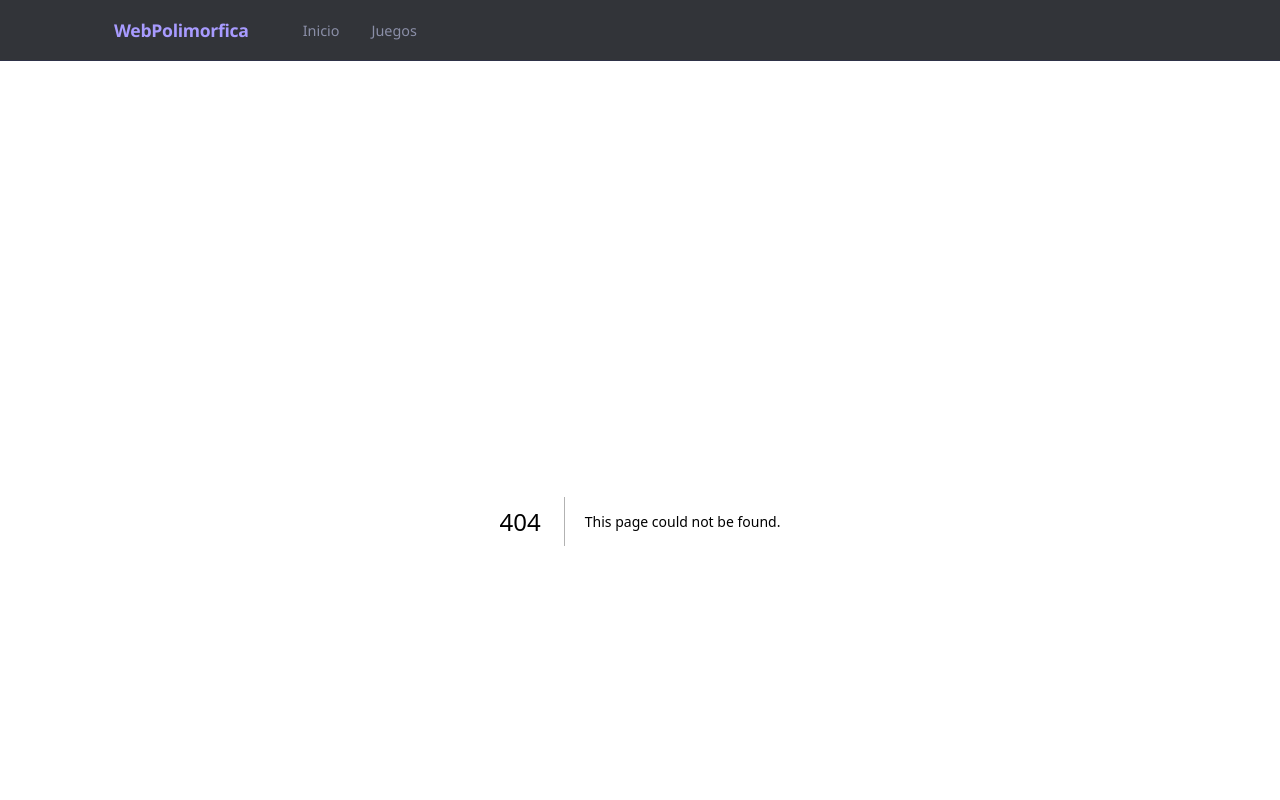
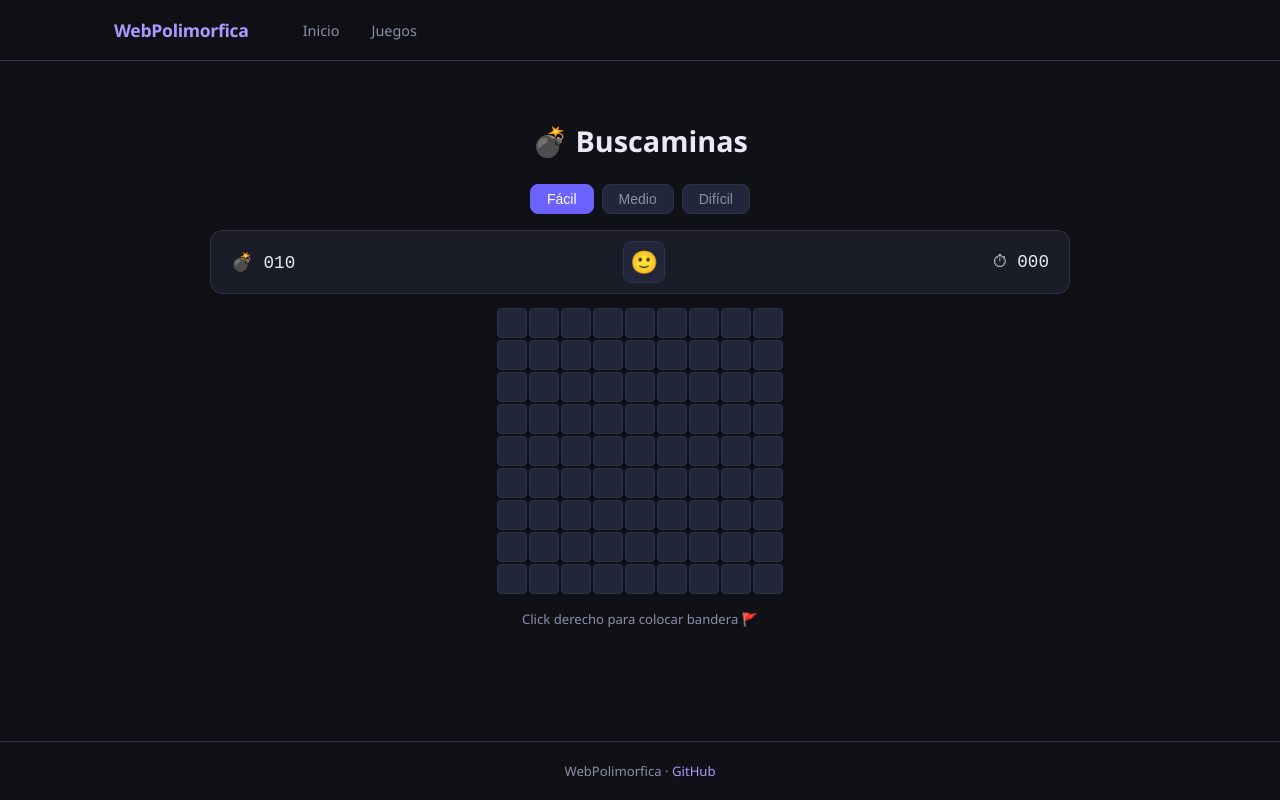
Before and after one commit to zeuscabanas/WebPolimorfica, a Next.js app: page /juegos/buscaminas in a window 1280 px wide. Before the commit this address had no page. Shown: the top 800 px of the page. Built offline with nearby package versions, Linux system fonts and the light colour scheme.

Commit message:
feat: juegos buscaminas y ajedrez

```diff
--- /dev/null
+++ b/app/juegos/buscaminas/page.js
@@ -0,0 +1,180 @@
+'use client';
+import { useState, useEffect, useRef, useCallback } from 'react';
+
+const CONFIGS = {
+  facil:   { rows: 9,  cols: 9,  mines: 10, label: 'Fácil' },
+  medio:   { rows: 16, cols: 16, mines: 40, label: 'Medio' },
+  dificil: { rows: 16, cols: 30, mines: 99, label: 'Difícil' },
+};
+
+const NUM_COLORS = { 1:'#2563eb', 2:'#16a34a', 3:'#dc2626', 4:'#7c3aed', 5:'#b91c1c', 6:'#0891b2', 7:'#111827', 8:'#6b7280' };
+
+function makeEmpty(rows, cols) {
+  return Array.from({ length: rows }, () =>
+    Array.from({ length: cols }, () => ({ mine: false, revealed: false, flagged: false, count: 0 }))
+  );
+}
+
+function placeMines(base, rows, cols, mines, safeR, safeC) {
+  const board = base.map(r => r.map(c => ({ ...c })));
+  let placed = 0;
+  while (placed < mines) {
+    const r = Math.floor(Math.random() * rows);
+    const c = Math.floor(Math.random() * cols);
+    if (!board[r][c].mine && !(Math.abs(r - safeR) <= 1 && Math.abs(c - safeC) <= 1)) {
+      board[r][c].mine = true;
+      placed++;
+    }
+  }
+  for (let r = 0; r < rows; r++) {
+    for (let c = 0; c < cols; c++) {
+      if (board[r][c].mine) continue;
+      let count = 0;
+      for (let dr = -1; dr <= 1; dr++)
+        for (let dc = -1; dc <= 1; dc++) {
+          const nr = r + dr, nc = c + dc;
+          if (nr >= 0 && nr < rows && nc >= 0 && nc < cols && board[nr][nc].mine) count++;
+        }
+      board[r][c].count = count;
+    }
+  }
+  return board;
+}
+
+function floodReveal(board, startR, startC, rows, cols) {
+  const b = board.map(r => r.map(c => ({ ...c })));
+  const stack = [[startR, startC]];
+  const visited = new Set();
+  while (stack.length) {
+    const [r, c] = stack.pop();
+    const key = `${r},${c}`;
+    if (r < 0 || r >= rows || c < 0 || c >= cols || visited.has(key)) continue;
+    if (b[r][c].flagged) continue;
+    visited.add(key);
+    b[r][c].revealed = true;
+    if (!b[r][c].mine && b[r][c].count === 0) {
+      for (let dr = -1; dr <= 1; dr++)
+        for (let dc = -1; dc <= 1; dc++)
+          if (dr !== 0 || dc !== 0) stack.push([r + dr, c + dc]);
+    }
+  }
+  return b;
+}
+
+export default function Buscaminas() {
+  const [difficulty, setDifficulty] = useState('facil');
+  const [board, setBoard] = useState(() => makeEmpty(9, 9));
+  const [gameState, setGameState] = useState('idle');
+  const [minesLeft, setMinesLeft] = useState(10);
+  const [time, setTime] = useState(0);
+  const timerRef = useRef(null);
+  const config = CONFIGS[difficulty];
+
+  useEffect(() => {
+    if (gameState === 'playing') {
+      timerRef.current = setInterval(() => setTime(t => Math.min(t + 1, 999)), 1000);
+    } else {
+      clearInterval(timerRef.current);
+    }
+    return () => clearInterval(timerRef.current);
+  }, [gameState]);
+
+  const startNewGame = useCallback((diff) => {
+    const d = diff || difficulty;
+    const cfg = CONFIGS[d];
+    clearInterval(timerRef.current);
+    setDifficulty(d);
+    setBoard(makeEmpty(cfg.rows, cfg.cols));
+    setGameState('idle');
+    setMinesLeft(cfg.mines);
+    setTime(0);
+  }, [difficulty]);
+
+  const handleClick = useCallback((r, c) => {
+    if (gameState === 'won' || gameState === 'lost') return;
+    if (board[r][c].flagged || board[r][c].revealed) return;
+
+    let workBoard = board;
+    let nextState = gameState;
+
+    if (gameState === 'idle') {
+      workBoard = placeMines(board, config.rows, config.cols, config.mines, r, c);
+      nextState = 'playing';
+    }
+
+    if (workBoard[r][c].mine) {
+      const exploded = workBoard.map(row =>
+        row.map(cell => ({ ...cell, revealed: cell.mine ? true : cell.revealed }))
+      );
+      setBoard(exploded);
+      setGameState('lost');
+      return;
+    }
+
+    const newBoard = floodReveal(workBoard, r, c, config.rows, config.cols);
+    const hidden = newBoard.flat().filter(cell => !cell.revealed && !cell.mine).length;
+    setBoard(newBoard);
+    setGameState(hidden === 0 ? 'won' : nextState);
+  }, [board, gameState, config]);
+
+  const handleRightClick = useCallback((e, r, c) => {
+    e.preventDefault();
+    if (gameState === 'won' || gameState === 'lost' || board[r][c].revealed) return;
+    const nb = board.map(row => row.map(cell => ({ ...cell })));
+    nb[r][c].flagged = !nb[r][c].flagged;
+    setMinesLeft(m => nb[r][c].flagged ? m - 1 : m + 1);
+    setBoard(nb);
+  }, [board, gameState]);
+
+  const emoji = gameState === 'won' ? '😎' : gameState === 'lost' ? '😵' : '🙂';
+
+  return (
+    <div className="game-container">
+      <h1 className="game-title">💣 Buscaminas</h1>
+
+      <div className="ms-controls">
+        {Object.entries(CONFIGS).map(([key, cfg]) => (
+          <button
+            key={key}
+            className={`btn-diff${difficulty === key ? ' active' : ''}`}
+            onClick={() => startNewGame(key)}
+          >
+            {cfg.label}
+          </button>
+        ))}
+      </div>
+
+      <div className="ms-panel">
+        <span className="ms-stat">💣 {String(minesLeft).padStart(3, '0')}</span>
+        <button className="ms-reset" onClick={() => startNewGame()}>{emoji}</button>
+        <span className="ms-stat">⏱ {String(time).padStart(3, '0')}</span>
+      </div>
+
+      {gameState === 'won' && <div className="game-banner win">¡Ganaste! 🎉</div>}
+      {gameState === 'lost' && <div className="game-banner lose">💥 ¡Has pisado una mina!</div>}
+
+      <div className="ms-scroll">
+        <div className="ms-board" style={{ gridTemplateColumns: `repeat(${config.cols}, 30px)` }}>
+          {board.map((row, r) =>
+            row.map((cell, c) => (
+              <button
+                key={`${r}-${c}`}
+                className={`ms-cell${cell.revealed ? (cell.mine ? ' mine' : ' open') : ''}`}
+                onClick={() => handleClick(r, c)}
+                onContextMenu={e => handleRightClick(e, r, c)}
+              >
+                {cell.revealed
+                  ? cell.mine ? '💣' : cell.count > 0
+                    ? <span style={{ color: NUM_COLORS[cell.count], fontWeight: 700 }}>{cell.count}</span>
+                    : null
+                  : cell.flagged ? '🚩' : null}
+              </button>
+            ))
+          )}
+        </div>
+      </div>
+
+      <p className="game-hint">Click derecho para colocar bandera 🚩</p>
+    </div>
+  );
+}
```
